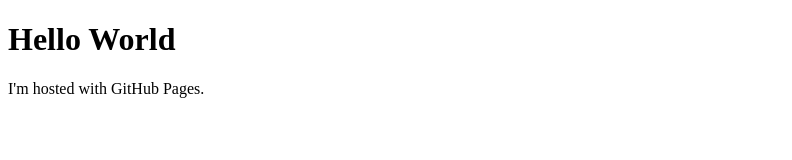
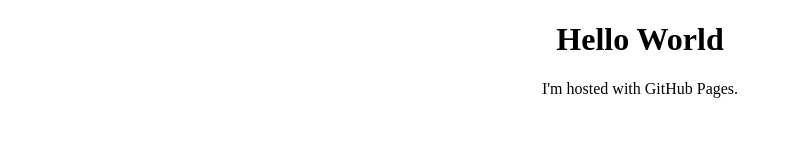
Before and after one commit to V3rticOnParas/V3rticOnParas, a plain HTML site: page index.html in a window 1280 px wide. Shown: the whole page, without its empty margins (0-792 px from the left). Drawn offline with Linux system fonts and the light colour scheme.

Commit message:
Update index.html

```diff
--- a/index.html
+++ b/index.html
@@ -1,7 +1,7 @@
 <!DOCTYPE html>
 <html>
 <body>
-<h1>Hello World</h1>
-<p>I'm hosted with GitHub Pages.</p>
+<h1><center>Hello World</center></h1>
+<p><center>I'm hosted with GitHub Pages.</center></p>
 </body>
 </html>
```
